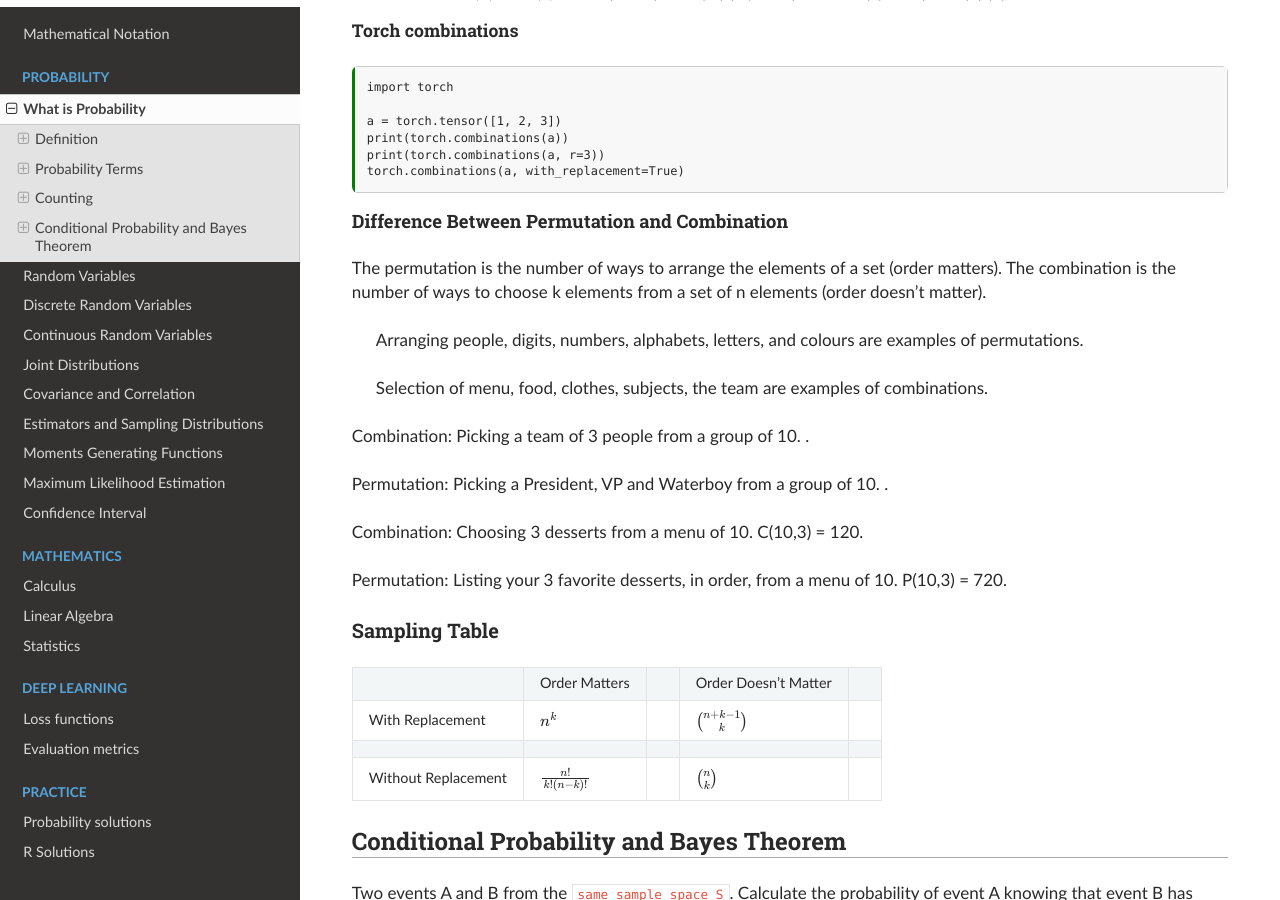
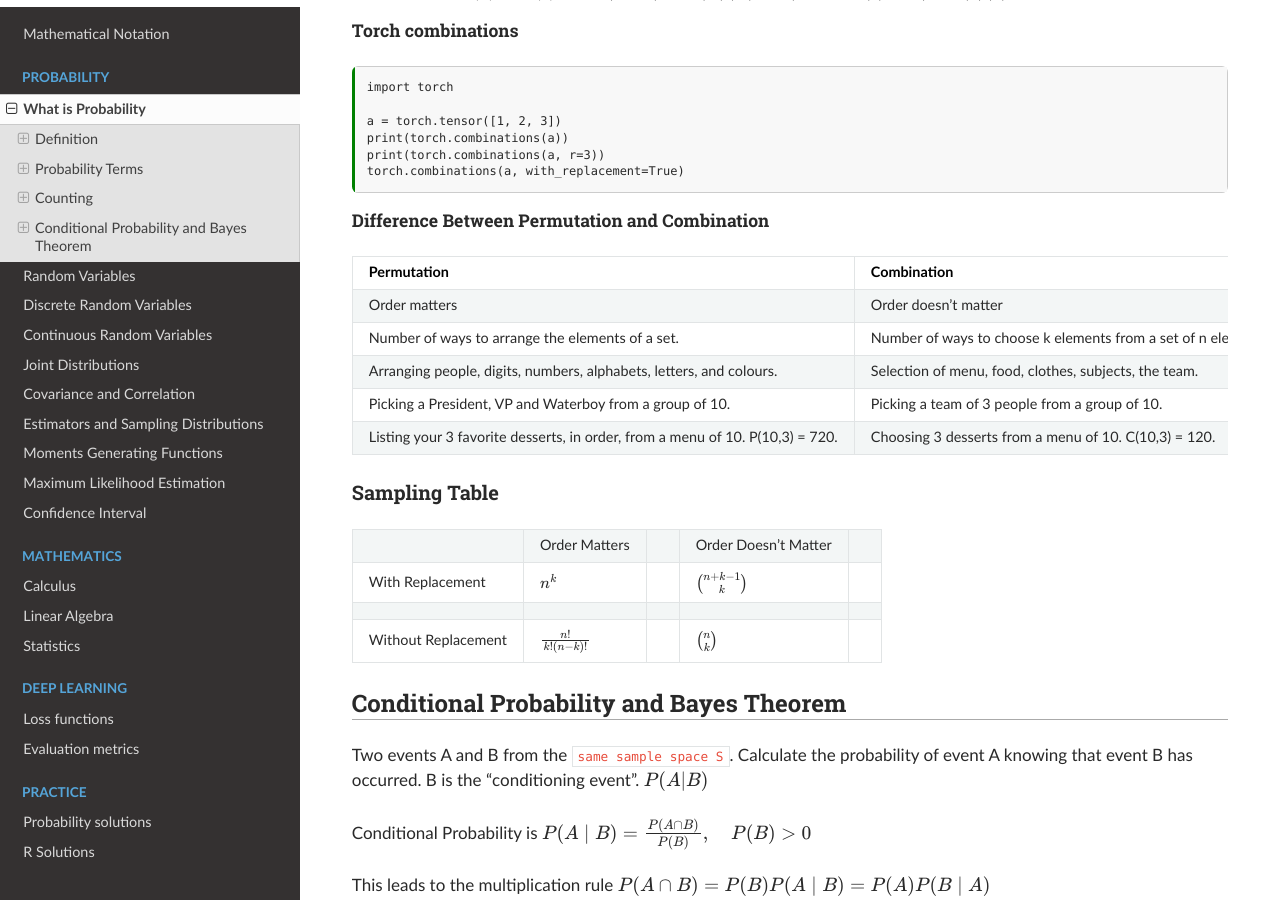
Before and after one commit to akkefa/ml-notes, a Sphinx documentation site: the page built from docs/probability/what_is_probability.md, in a window 1280 px wide and 900 px high, scrolled down 6668 px. Built offline with Sphinx 7.4.7 and the Read the Docs theme 2.0.0, drawn with Linux system fonts in a browser that asks for light colours.

Commit message:
bug fixed.

````diff
--- a/docs/probability/what_is_probability.md
+++ b/docs/probability/what_is_probability.md
@@ -319,22 +319,27 @@ print(torch.combinations(a, r=3))
 torch.combinations(a, with_replacement=True)
 ```
 
-#### Difference Between Permutation and Combination
+##### Difference Between Permutation and Combination
 
-The permutation is the number of ways to arrange the elements of a set (order matters).
-The combination is the number of ways to choose k elements from a set of n elements (order doesn’t matter).
+```{list-table}
+:widths: 50 50
+:header-rows: 1
+:align: "center"
 
-> Arranging people, digits, numbers, alphabets, letters, and colours are examples of permutations.
->
-> Selection of menu, food, clothes, subjects, the team are examples of combinations.
+* - Permutation
+  - Combination
+* - Order matters
+  - Order doesn’t matter
+* - Number of ways to arrange the elements of a set.
+  - Number of ways to choose k elements from a set of n elements.
+* - Arranging people, digits, numbers, alphabets, letters, and colours.
+  - Selection of menu, food, clothes, subjects, the team.
+* - Picking a President, VP and Waterboy from a group of 10.
+  - Picking a team of 3 people from a group of 10.
+* - Listing your 3 favorite desserts, in order, from a menu of 10. P(10,3) = 720.
+  - Choosing 3 desserts from a menu of 10. C(10,3) = 120.
 
-Combination: Picking a team of 3 people from a group of 10. .
-
-Permutation: Picking a President, VP and Waterboy from a group of 10. .
-
-Combination: Choosing 3 desserts from a menu of 10. C(10,3) = 120.
-
-Permutation: Listing your 3 favorite desserts, in order, from a menu of 10. P(10,3) = 720.
+```
 
 ### Sampling Table
 
````
